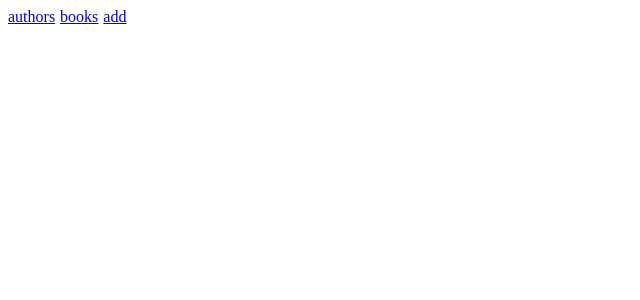
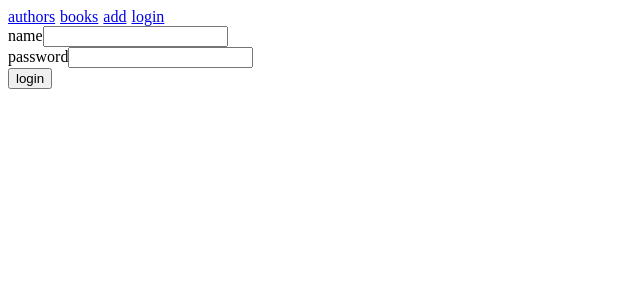
Before and after one commit to pedroar82/full-stack-open, a React (Vite) app in the folder part8/library-frontend/: page /login in a window 1280 px wide. Before the commit this address had no page. Shown: the top 300 px of the page, without its empty margins (0-640 px from the left). Built offline with nearby package versions, Linux system fonts and the light colour scheme.

Commit message:
Solution to Exercise 8.17: Listing books

```diff
--- a/part8/library-frontend/src/App.jsx
+++ b/part8/library-frontend/src/App.jsx
@@ -2,12 +2,14 @@ import { useState } from 'react'
 import Authors from './components/Authors'
 import Books from './components/Books'
 import NewBook from './components/NewBook'
+import Login from './components/Login'
 import {
   BrowserRouter as Router,
   Routes, Route, Link, useParams, useNavigate
 } from 'react-router-dom'
 
 const App = () => {
+  const [token, setToken] = useState(null)
   const [page, setPage] = useState('authors')
 
   const padding = {
@@ -21,12 +23,14 @@ const App = () => {
       <Link style={padding} to="/">authors</Link>
       <Link style={padding} to="/books">books</Link>
       <Link style={padding} to="/add">add</Link>
+      <Link style={padding} to="/login">login</Link>
     </div>
 
     <Routes>
         <Route path="/add" element={<NewBook show={ 'add'} />} />
         <Route path="/books" element={<Books show={'books'} />} />
         <Route path="/" element={<Authors show={'authors'} />} />
+        <Route path="/login" element={<Login  />} />
       </Routes>
 
 
--- a/part8/library-frontend/src/components/Books.jsx
+++ b/part8/library-frontend/src/components/Books.jsx
@@ -26,7 +26,7 @@ const Books = (props) => {
           {result.data.allBooks.map((a) => (
             <tr key={a.id}>
               <td>{a.title}</td>
-              <td>{a.author}</td>
+              <td>{a.author.name}</td>
               <td>{a.published}</td>
             </tr>
           ))}
--- /dev/null
+++ b/part8/library-frontend/src/components/Login.jsx
@@ -0,0 +1,41 @@
+import { useState } from 'react'
+
+const Login = ({ handleLogin }) => {
+  const [username, setUsername] = useState('')
+  const [password, setPassword] = useState('')
+
+  const login = (event) =>{
+    event.preventDefault()
+    handleLogin(username, password)
+  }
+
+  return (
+    <div>
+      <form onSubmit={login}>
+        <div>
+          <label>
+            name
+            <input
+              type="text"
+              value={username}
+              onChange={e => setUsername(e.target.value)}
+            />
+          </label>
+        </div>
+        <div>
+          <label>
+            password
+            <input
+              type="password"
+              value={password}
+              onChange={e => setPassword(e.target.value)}
+            />
+          </label>
+        </div>
+        <button type="submit">login</button>
+      </form>
+    </div>
+  )
+}
+
+export default Login
--- a/part8/library-frontend/src/queries.js
+++ b/part8/library-frontend/src/queries.js
@@ -16,7 +16,9 @@ export const ALL_BOOKS = gql`
     allBooks {
       title
       published
-      author
+      author {
+        name
+      }
       genres
       id
     }
```
Also changed, not shown: 1 other file (tests, documents, lock files or other folders).
